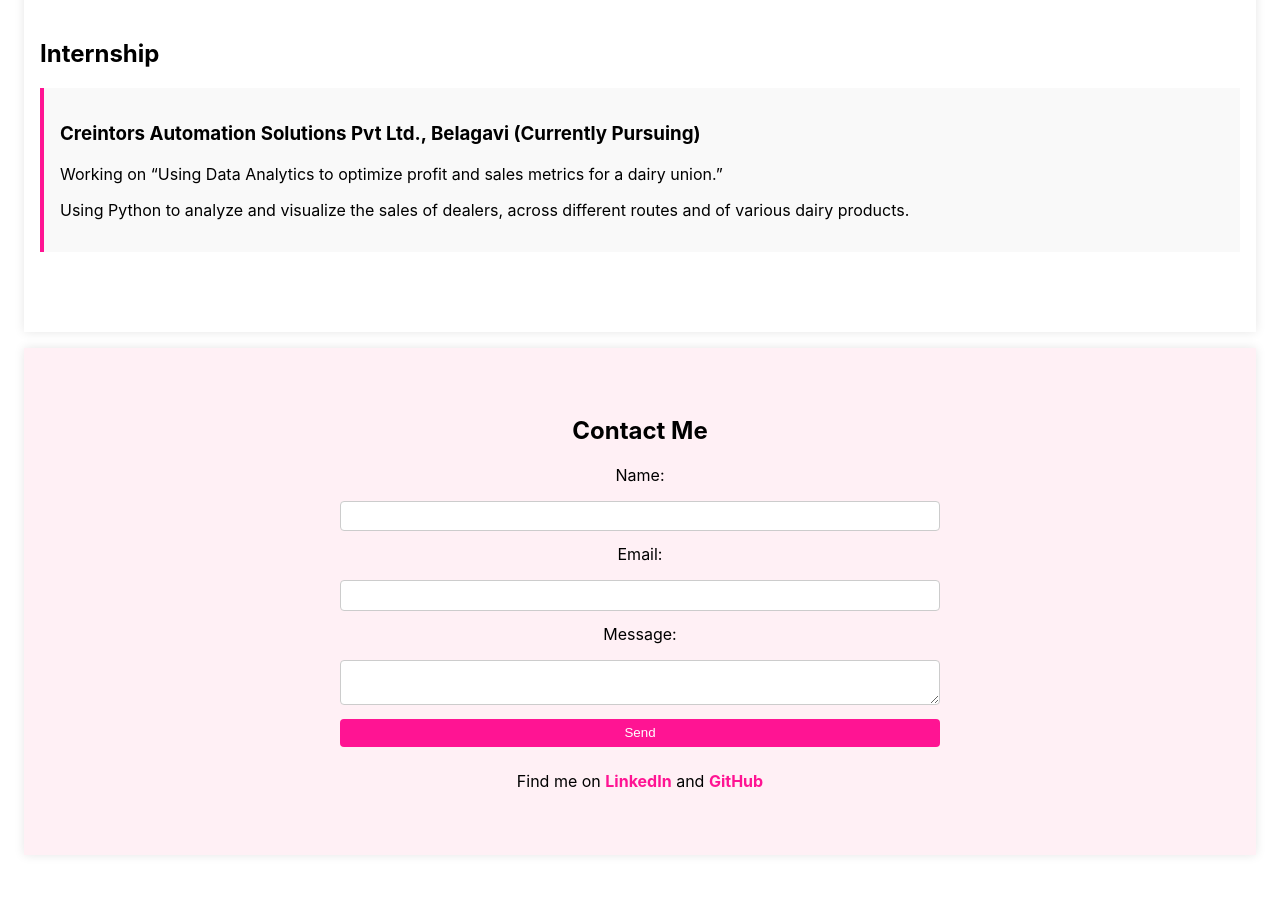
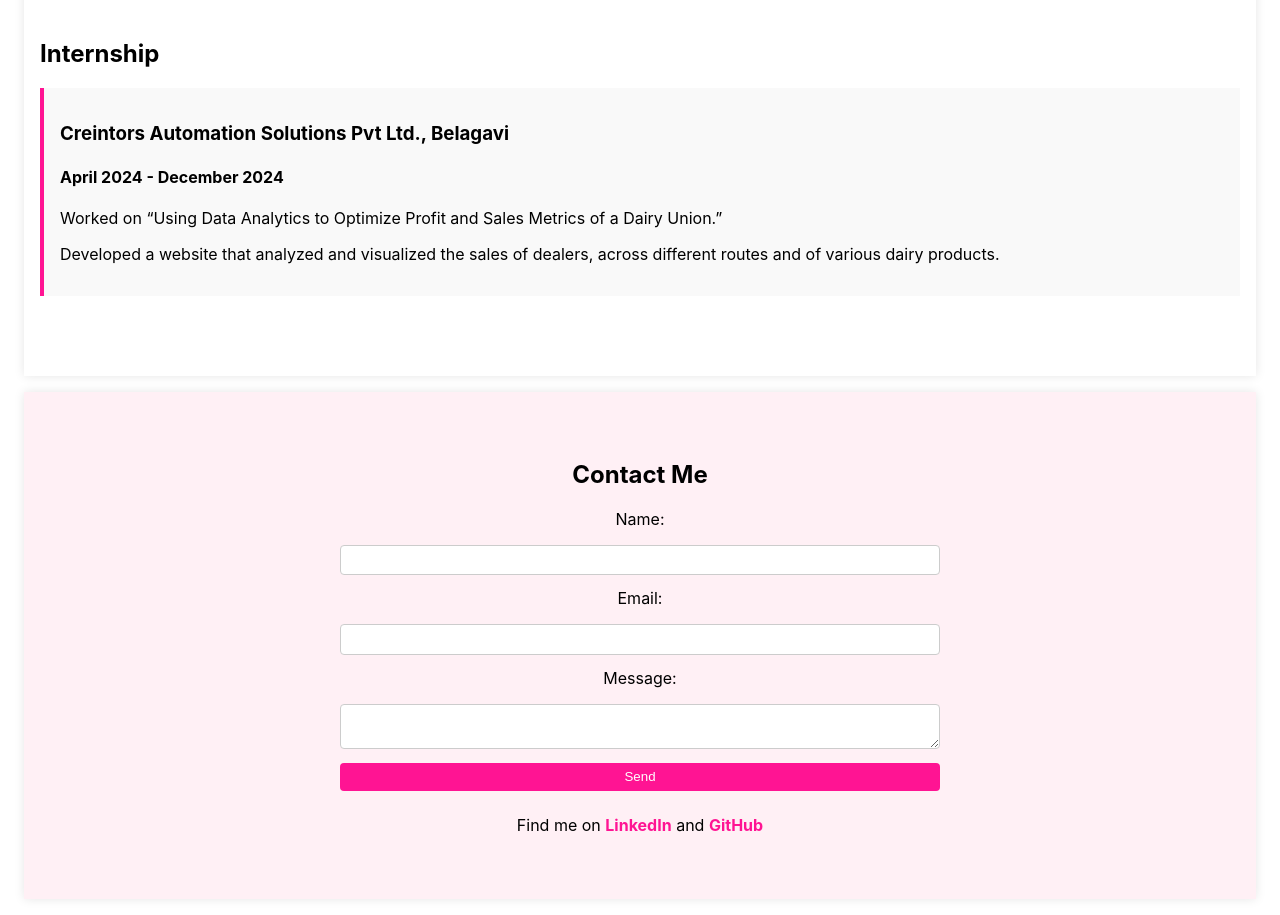
Before and after one commit to Shruthi-GS/ShruthiPortfolioWebsite, a React (Create React App) app: page / in a window 1280 px wide. Shown: the part 3240-4155 px from the top of the page. Before the commit the page ends 4111 px from the top, so only its background shows below. Built offline with nearby package versions, Linux system fonts and the light colour scheme.

Commit message:
Update Internship.js

```diff
--- a/src/components/Internship.js
+++ b/src/components/Internship.js
@@ -6,9 +6,10 @@ const Internship = () => {
     <Section id="internship">
       <h2>Internship</h2>
       <ExperienceItem>
-        <h3>Creintors Automation Solutions Pvt Ltd., Belagavi (Currently Pursuing)</h3>
-        <p>Working on “Using Data Analytics to optimize profit and sales metrics for a dairy union.”</p>
-        <p>Using Python to analyze and visualize the sales of dealers, across
+        <h3>Creintors Automation Solutions Pvt Ltd., Belagavi</h3>
+        <h4>April 2024 - December 2024</h4>
+        <p>Worked on “Using Data Analytics to Optimize Profit and Sales Metrics of a Dairy Union.”</p>
+        <p>Developed a website that analyzed and visualized the sales of dealers, across
         different routes and of various dairy products.</p>
 
       </ExperienceItem>
```
